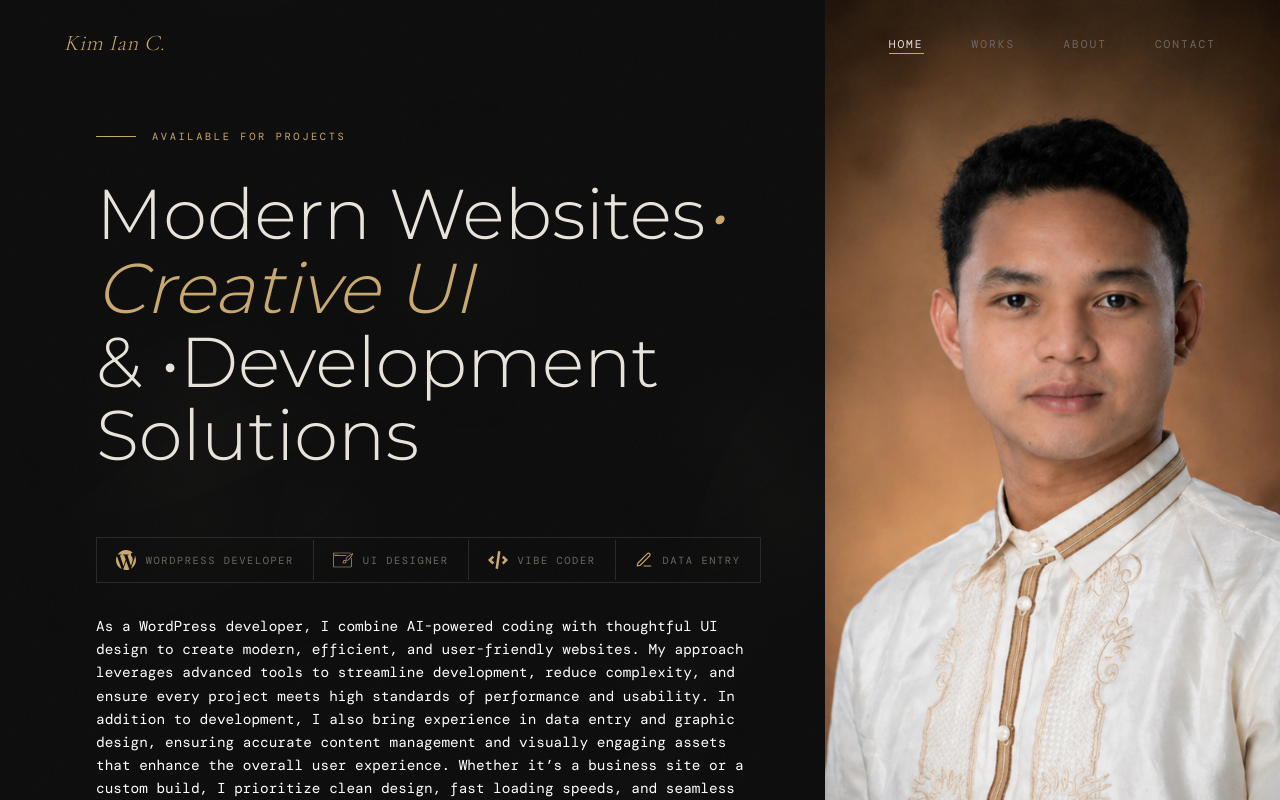
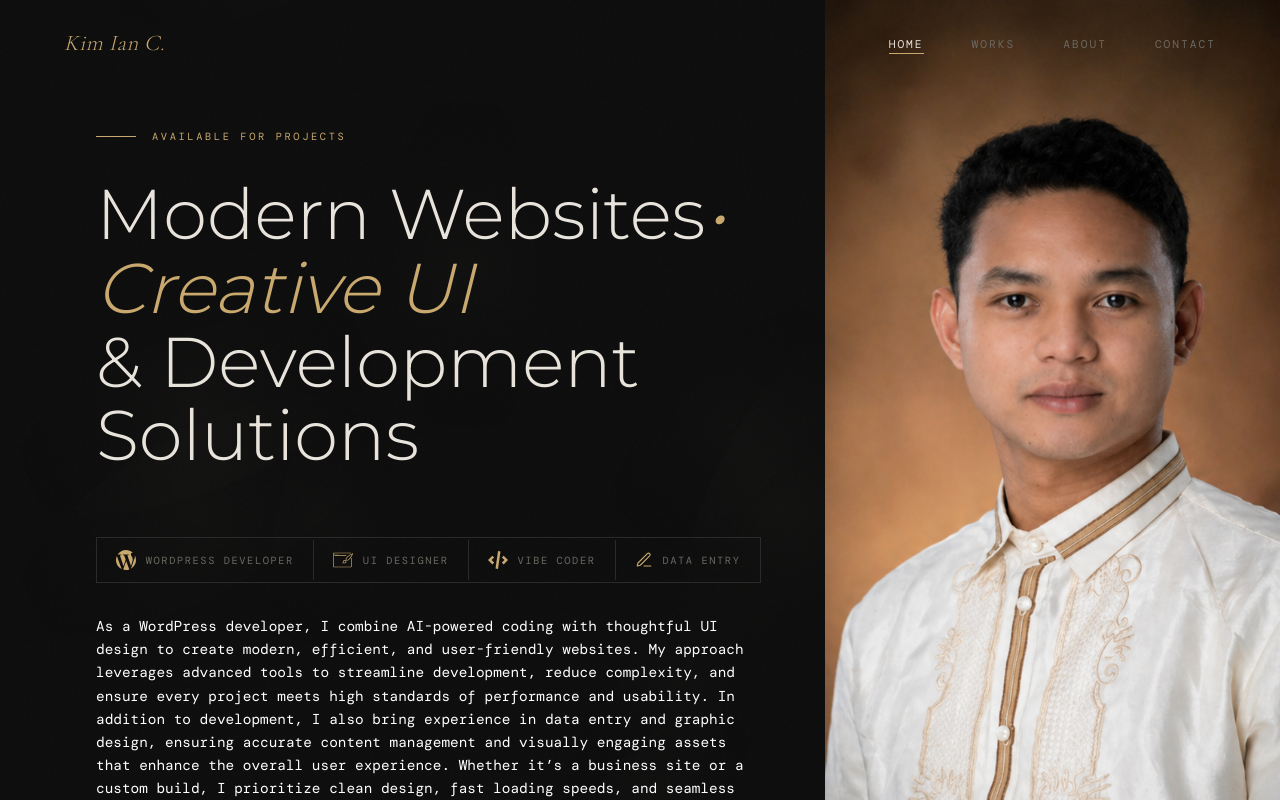
Before and after one commit to KimIanCarano-o/Kim-Portfolio, a Next.js app: page / in a window 1280 px wide. Shown: the top 800 px of the page. Built offline with nearby package versions, Linux system fonts and the light colour scheme; a web font is replaced by a local one.

Commit message:
updating portfolio hero heading copy

```diff
--- a/app/page.jsx
+++ b/app/page.jsx
@@ -43,7 +43,7 @@ export default function HomePage() {
 
           <h1 className="home__title">
             Modern Websites<em>• Creative UI</em><br />
-            &amp; •Development Solutions
+            &amp; Development Solutions
           </h1>
 
           <div className="home__badges">
```
